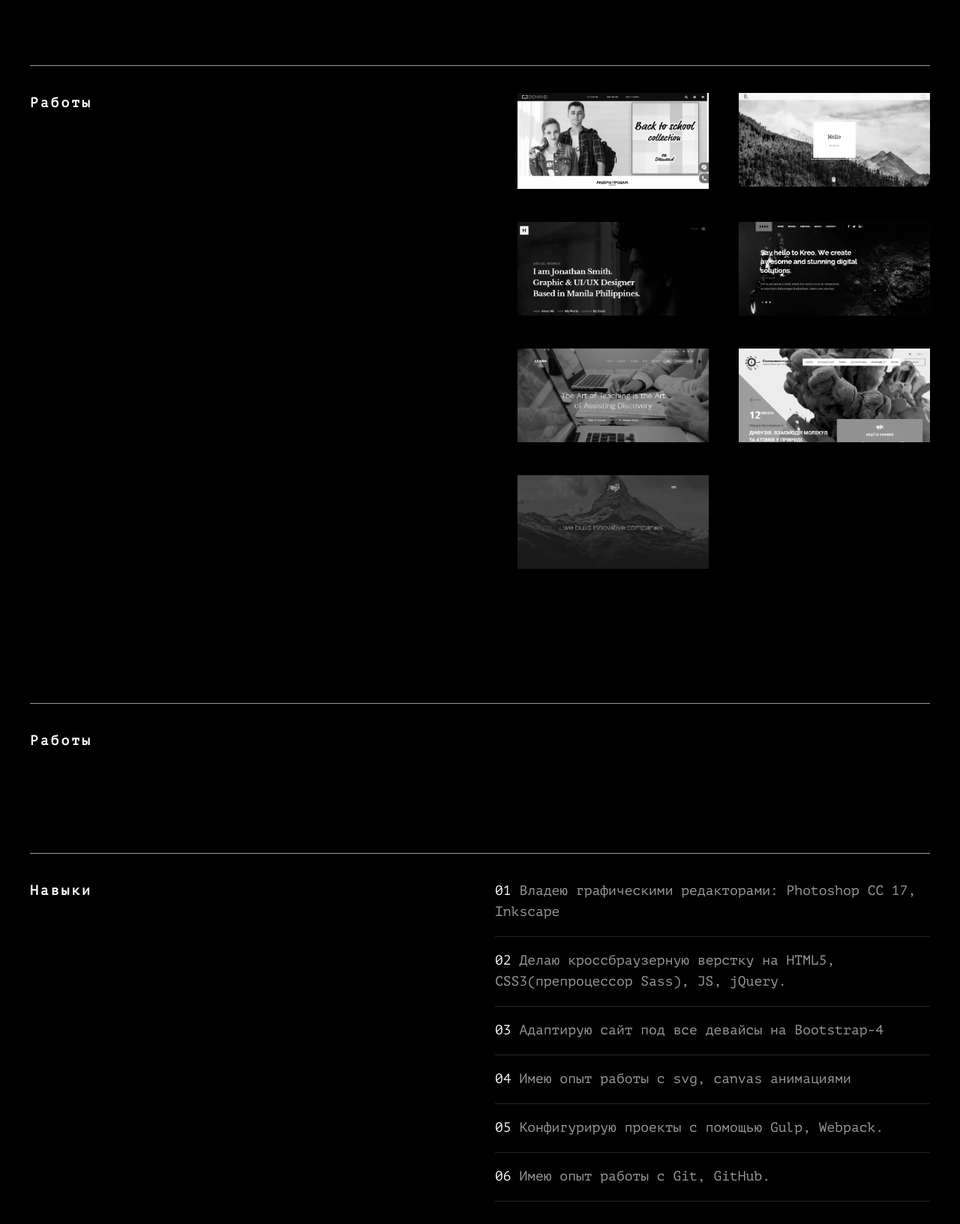
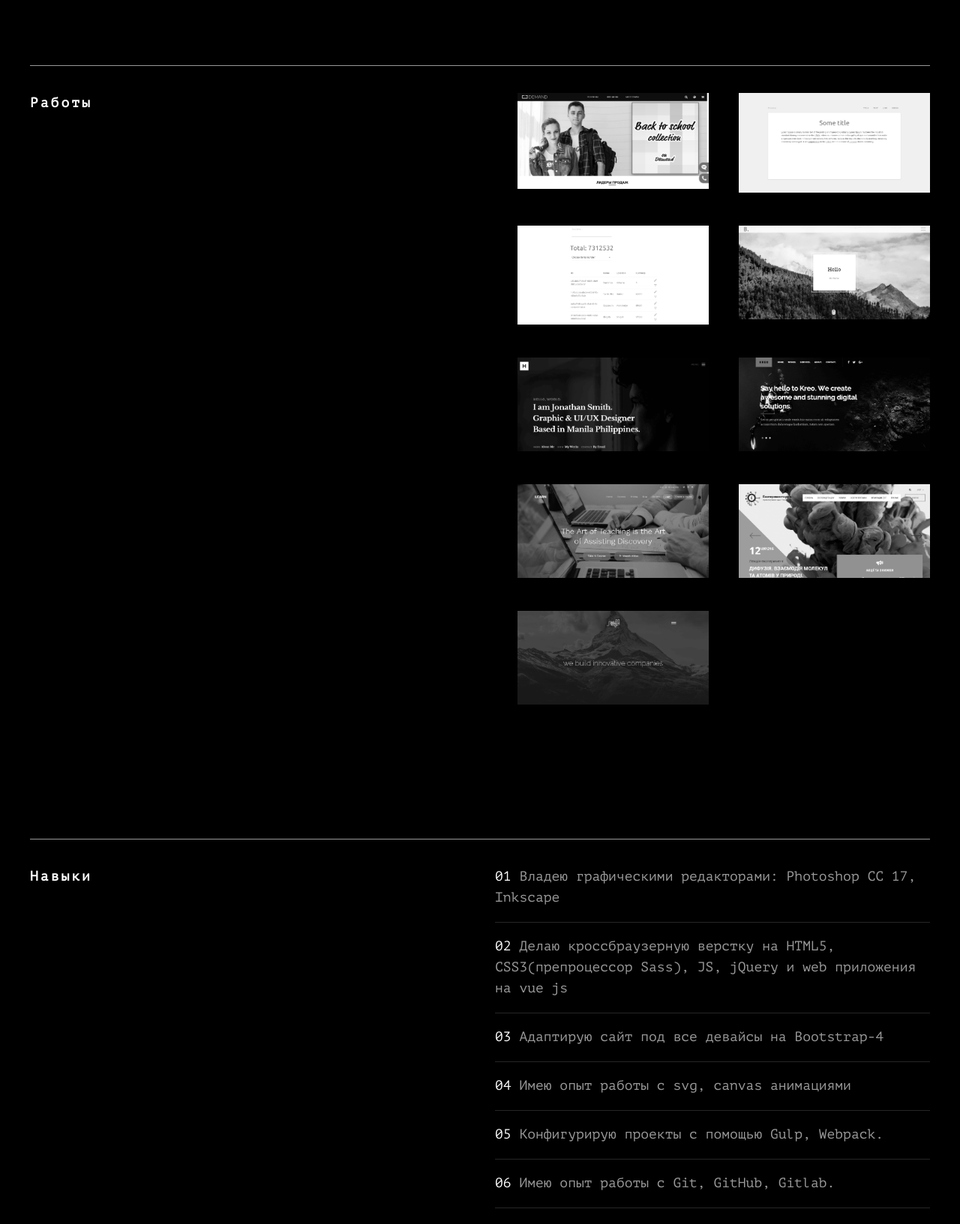
Before and after one commit to vovadanilchenkoo/portfolio, a plain HTML site: page index.html in a window 1280 px wide. Shown: the part 630-2263 px from the top of the page at 75% size. Drawn offline with Linux system fonts and the light colour scheme; files whose address does not match are found by name.

Commit message:
add two vue js apps

```diff
--- a/index.html
+++ b/index.html
@@ -92,38 +92,48 @@
           <h2 class="title">Работы</h2>
 
           <ul class="list-item">
-              <li class="item">
-                  <a href="http://demand.kiev.ua/" class="item-link" traget="_blank">
-                    <img src="img/demand-shop-dw.png" alt="work-item">
-                  </a>
-                </li>
             <li class="item">
-              <a href="http://bodo.comeze.com/" class="item-link" traget="_blank">
+                <a href="https://demand.kiev.ua/" class="item-link" target="_blank">
+                  <img src="img/demand-shop-dw.png" alt="work-item">
+                </a>
+            </li>
+            <li class="item">
+                <a href="https://vue-wysiwyg.firebaseapp.com/" class="item-link" target="_blank">
+                  <img src="img/vuejs-editor-dw.png" alt="work-item">
+                </a>
+            </li>
+            <li class="item">
+                <a href="https://vuejs-table.firebaseapp.com/" class="item-link" target="_blank">
+                  <img src="img/vuejs-table-dw.png" alt="work-item">
+                </a>
+            </li>
+            <li class="item">
+              <a href="http://bodo.comeze.com/" class="item-link" target="_blank">
                 <img src="img/work-bodo-dw.png" alt="work-item">
               </a>
             </li>
             <li class="item">
-              <a href="http://howdy.comeze.com/" class="item-link" traget="_blank">
+              <a href="http://howdy.comeze.com/" class="item-link" target="_blank">
                 <img src="img/work-howdy-dw.png" alt="work-item">
               </a>
             </li>
             <li class="item">
-              <a href="http://yellow-site-f.comeze.com/" class="item-link" traget="_blank">
+              <a href="http://yellow-site-f.comeze.com/" class="item-link" target="_blank">
                 <img src="img/work-kreo-dw.png" alt="work-item">
               </a>
             </li>
             <li class="item">
-              <a href="http://learn-f.comeze.com/" class="item-link" traget="_blank">
+              <a href="http://learn-f.comeze.com/" class="item-link" target="_blank">
                 <img src="img/work-learn-dw.png" alt="work-item">
               </a>
             </li>
             <li class="item">
-              <a href="http://experement.comeze.com/" class="item-link" traget="_blank">
+              <a href="http://experement.comeze.com/" class="item-link" target="_blank">
                 <img src="img/experementarium-dw.png" alt="work-item">
               </a>
             </li>
             <li class="item">
-              <a href="https://igoorak.000webhostapp.com/" class="item-link" traget="_blank">
+              <a href="https://igoorak.000webhostapp.com/" class="item-link" target="_blank">
                 <img src="img/maker-dw.png" alt="work-item">
               </a>
             </li>
@@ -136,25 +146,6 @@
     </div>
 
   </section>
-
-  <section id="achievements">
-
-    <div class="container">
-
-      <div class="row">
-
-        <div class="default-section">
-
-            <h2 class="title">Работы</h2>
-
-        </div>
-
-      </div>
-
-    </div>
-
-  </section>
-
 
   <section id="skills">
 
@@ -173,7 +164,8 @@
             </li>
             <li class="item">
               <span class="number">02</span>
-              Делаю кроссбраузерную верстку на HTML5, CSS3(препроцессор Sass), JS, jQuery.
+              Делаю кроссбраузерную верстку на HTML5, CSS3(препроцессор Sass), JS, jQuery и
+              web приложения на vue js
             </li>
             <li class="item">
               <span class="number">03</span>
@@ -189,7 +181,7 @@
             </li>
             <li class="item">
               <span class="number">06</span>
-              Имею опыт работы с Git, GitHub.
+              Имею опыт работы с Git, GitHub, Gitlab.
             </li>
           </ul>
 
```
Also changed, not shown: img/vuejs-editor-dw.png (added), img/vuejs-table-dw.png (added).
